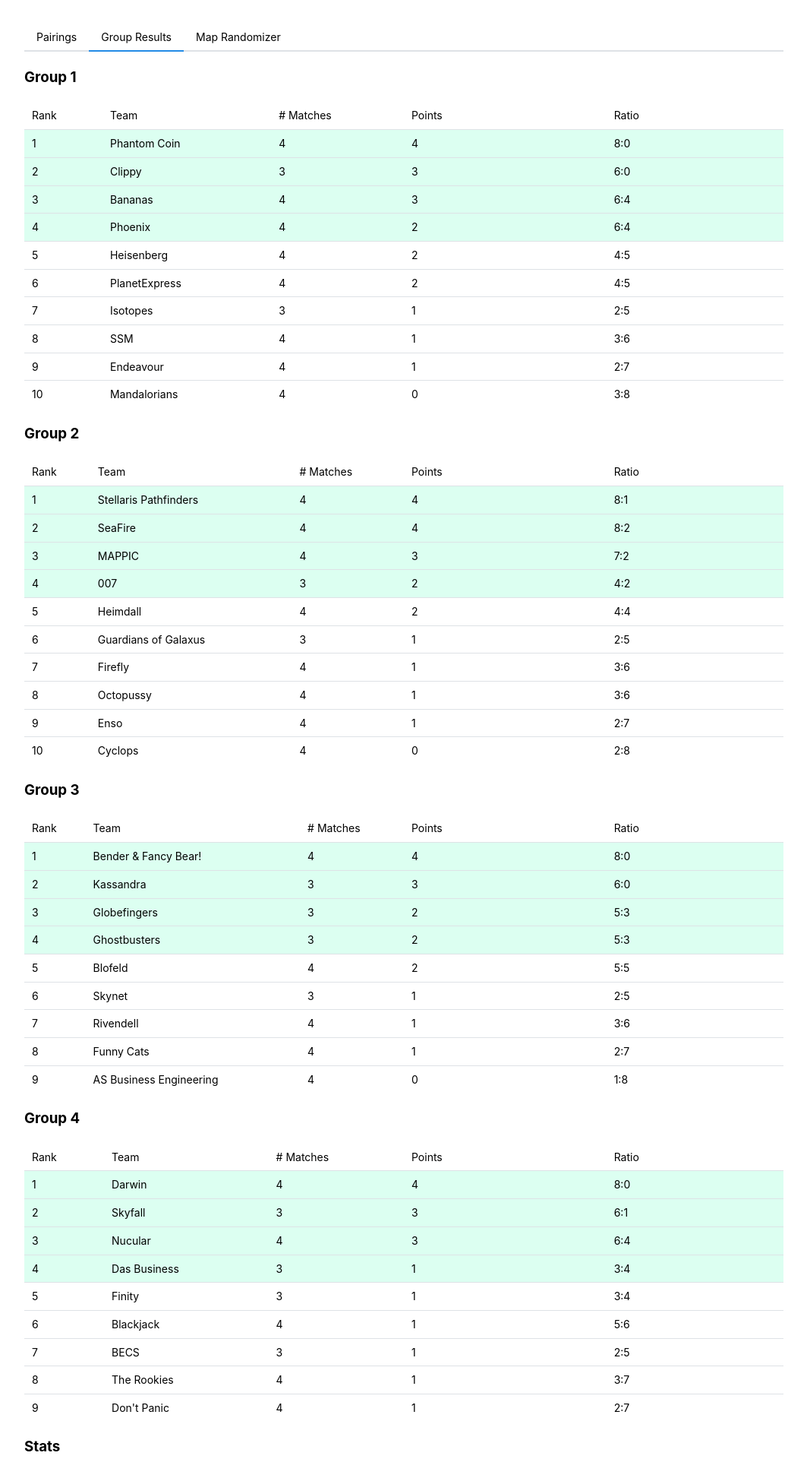
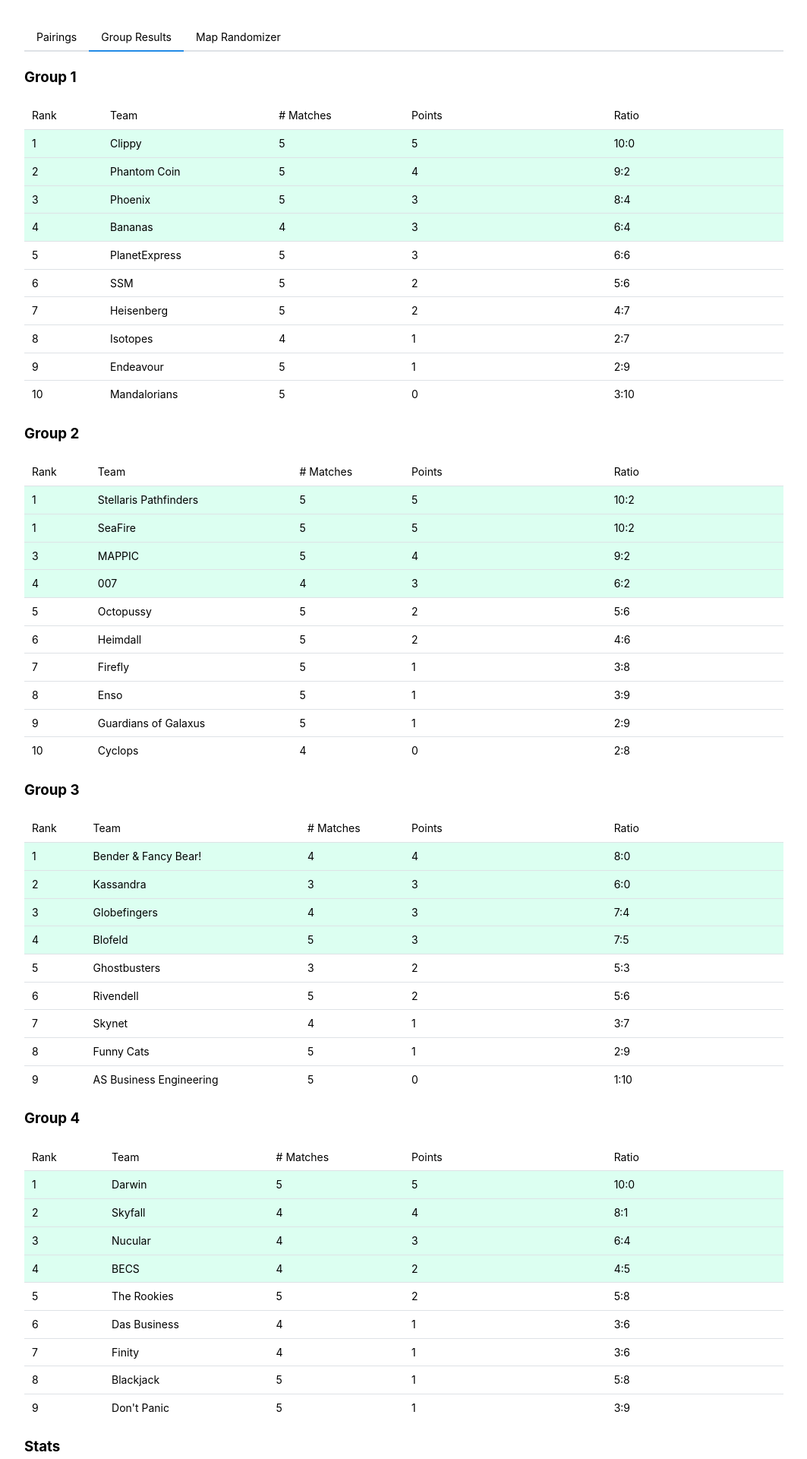
Before and after one commit to Nasicus/dgpdggtwc, a React (Vite) app: page / in a window 1280 px wide. Shown: the top 1920 px of the page at 76% size, without its empty margins (108-1171 px from the left). Built offline with nearby package versions, Linux system fonts and the light colour scheme.

Commit message:
add all until 16.01

```diff
--- a/src/data/groupResults.ts
+++ b/src/data/groupResults.ts
@@ -28,7 +28,7 @@ export const group1: Group = [
       ["Heisenberg", "PlanetExpress", "2:0"],
       ["Mandalorians", "Endeavour", "1:2"],
       ["SSM", "Phantom Coin", "0:2"],
-      ["Clippy", "Isotopes", ""],
+      ["Clippy", "Isotopes", "2:0"],
     ],
   ],
   [
@@ -44,11 +44,11 @@ export const group1: Group = [
   [
     "Week 5",
     [
-      ["Phoenix", "Endeavour", ""],
-      ["PlanetExpress", "Phantom Coin", ""],
+      ["Phoenix", "Endeavour", "2:0"],
+      ["PlanetExpress", "Phantom Coin", "2:1"],
       ["Bananas", "Isotopes", ""],
-      ["Heisenberg", "Clippy", ""],
-      ["Mandalorians", "SSM", ""],
+      ["Heisenberg", "Clippy", "0:2"],
+      ["Mandalorians", "SSM", "0:2"],
     ],
   ],
   [
@@ -129,7 +129,7 @@ export const group2: Group = [
     [
       ["Cyclops", "Stellaris Pathfinders", "1:2"],
       ["Heimdall", "Enso", "2:0"],
-      ["Guardians of Galaxus", "007", ""],
+      ["Guardians of Galaxus", "007", "0:2"],
       ["Firefly", "Octopussy", "2:0"],
       ["MAPPIC", "SeaFire", "1:2"],
     ],
@@ -137,11 +137,11 @@ export const group2: Group = [
   [
     "Week 5",
     [
-      ["Stellaris Pathfinders", "Enso", ""],
+      ["Stellaris Pathfinders", "Enso", "2:1"],
       ["Cyclops", "007", ""],
-      ["Heimdall", "Octopussy", ""],
-      ["Guardians of Galaxus", "SeaFire", ""],
-      ["Firefly", "MAPPIC", ""],
+      ["Heimdall", "Octopussy", "0:2"],
+      ["Guardians of Galaxus", "SeaFire", "0:2"],
+      ["Firefly", "MAPPIC", "0:2"],
     ],
   ],
   [
@@ -231,9 +231,9 @@ export const group3: Group = [
     "Week 5",
     [
       ["Kassandra", "Ghostbusters", ""],
-      ["Rivendell", "Funny Cats", ""],
-      ["Skynet", "Globefingers", ""],
-      ["AS Business Engineering", "Blofeld", ""],
+      ["Rivendell", "Funny Cats", "2:0"],
+      ["Skynet", "Globefingers", "1:2"],
+      ["AS Business Engineering", "Blofeld", "0:2"],
       ["BREAK", "Bender & Fancy Bear!", ""],
     ],
   ],
@@ -323,10 +323,10 @@ export const group4: Group = [
   [
     "Week 5",
     [
-      ["Skyfall", "Finity", ""],
-      ["Don't Panic", "The Rookies", ""],
-      ["BECS", "Das Business", ""],
-      ["Blackjack", "Darwin", ""],
+      ["Skyfall", "Finity", "2:0"],
+      ["Don't Panic", "The Rookies", "1:2"],
+      ["BECS", "Das Business", "2:0"],
+      ["Blackjack", "Darwin", "0:2"],
       ["BREAK", "Nucular", ""],
     ],
   ],
```
